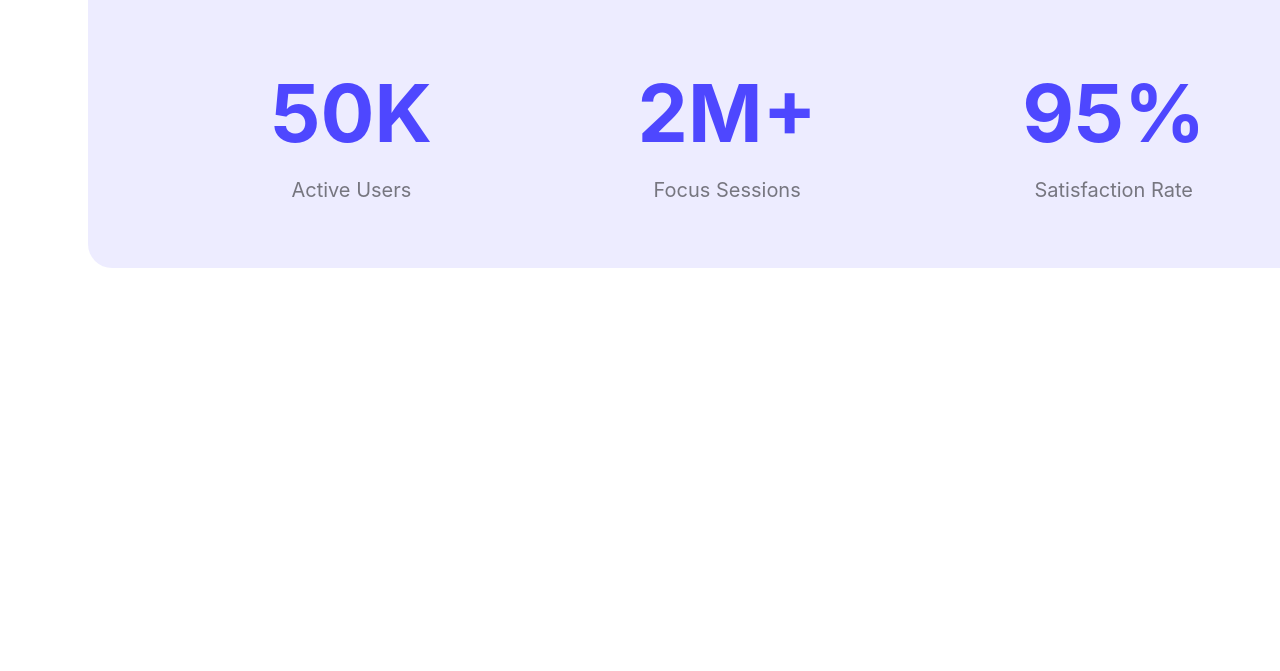
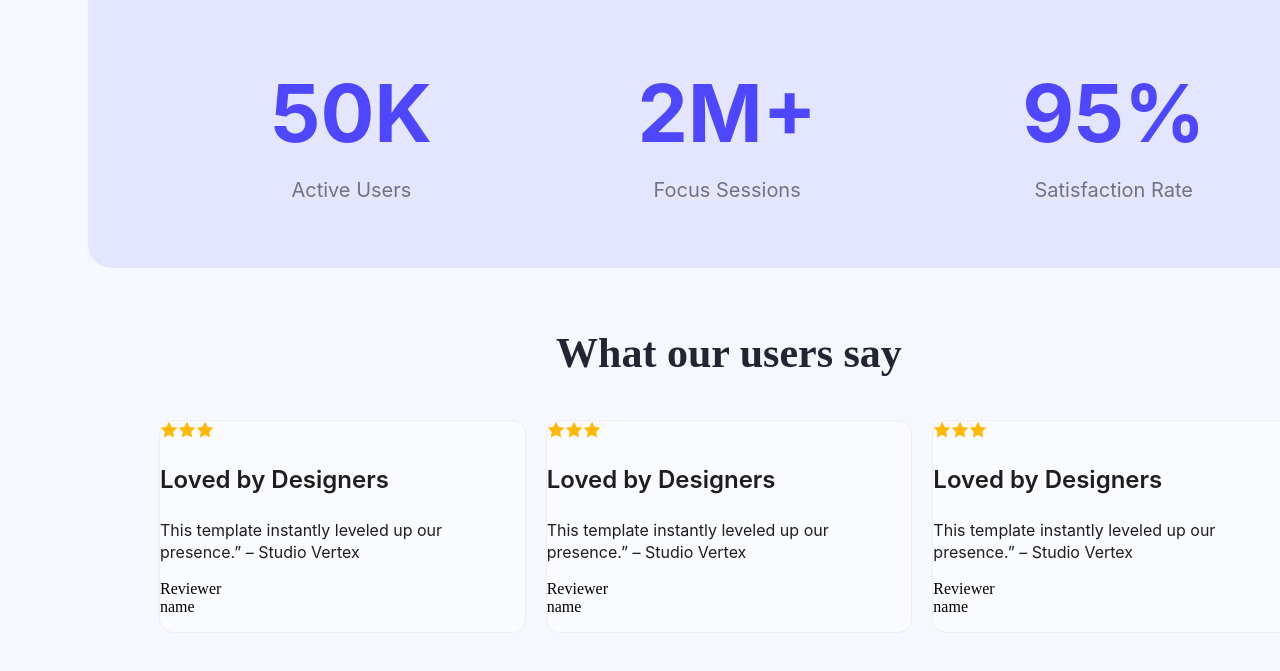
Before and after one commit to nayeem2k6/assignment-first, a plain HTML site: page index.html in a window 1280 px wide. Shown: the part 1422-2093 px from the top of the page. Drawn offline with Linux system fonts and the light colour scheme.

Commit message:
user-say-add

```diff
--- a/index.html
+++ b/index.html
@@ -6,7 +6,7 @@
     <title>assignment-1</title>
     <link rel="stylesheet" href="style/index.css">
 </head>
-<body class="assignment-1">
+<body class="assignment-1 coler-1">
     <header>
         <nav>
             <h2 class="nav-title">LOGO</h2>
@@ -61,6 +61,39 @@
                    </div>
             </section>
 
+
+    <!-- section-3 -->
+       <section class="section-3">
+        <h3 class="user-say">What our users say</h3>
+        <div class="skills-continer">
+        <div class="skill">
+            <img src="style/Assets/icon-star.png" alt=""><img src="style/Assets/icon-star.png" alt=""><img src="style/Assets/icon-star.png" alt=""><img src="" alt="">
+            <h3 class="skill-title">Loved by Designers</h3>
+            <p class="skill-description">This template instantly leveled up our presence.” – Studio Vertex</p>
+            <p class="skill-name">Reviewer <br> name</p>
+
+        </div>
+        <div class="skill">
+            <img src="style/Assets/icon-star.png" alt=""><img src="style/Assets/icon-star.png" alt=""><img src="style/Assets/icon-star.png" alt=""><img src="" alt="">
+            <h3 class="skill-title">Loved by Designers</h3>
+            <p class="skill-description">This template instantly leveled up our presence.” – Studio Vertex</p>
+            <p class="skill-name">Reviewer <br> name</p>
+        </div>
+        <div class="skill">
+            <img src="style/Assets/icon-star.png" alt=""><img src="style/Assets/icon-star.png" alt=""><img src="style/Assets/icon-star.png" alt=""><img src="" alt="">
+            <h3 class="skill-title">Loved by Designers</h3>
+            <p class="skill-description">This template instantly leveled up our presence.” – Studio Vertex</p>
+            <p class="skill-name">Reviewer <br>name</p>
+        </div>
+        </div>
+
+
+       </section>
+
+    <section class="section-4">
+
+
+    </section>
     </main>
     <footer>
 
--- a/style/index.css
+++ b/style/index.css
@@ -205,3 +205,64 @@ line-height: 0px;
 letter-spacing: 0%;
 text-align: center;
 }
+/* what-user-say */
+.user-say{
+    text-align: center;
+    color: rgb(37, 36, 50);
+font-family: Raleway;
+font-size: 42px;
+font-weight: 700;
+line-height: 49px;
+letter-spacing: 0%;
+text-align: center;
+}
+.skills-continer{
+display: flex;
+gap: 20px;
+}
+.skill-title{
+    color: rgb(30, 30, 30);
+font-family: Inter;
+font-size: 24px;
+font-weight: 600;
+line-height: 120%;
+letter-spacing: -2%;
+text-align: left;
+}
+.skill-description{
+    color: rgb(30, 30, 30);
+font-family: Inter;
+font-size: 16px;
+font-weight: 400;
+line-height: 140%;
+letter-spacing: 0%;
+text-align: left;
+}
+.skill{
+    box-sizing: border-box;
+border: 1px solid rgb(242, 237, 237);
+border-radius: 14px;
+background: rgba(255, 255, 255, 0.5);
+}
+.skill-name :hover{
+    width:318px ;
+    line-height: 10px;
+    text-decoration: underline;
+
+}
+.section-3{
+position: absolute;
+width: 1140px;
+height: 342px;
+left: 151px;
+top: 1701px;
+display: flex;
+flex-direction: column;
+justify-content: flex-start;
+align-items: center;
+gap: 50;
+padding: 0px;
+}
+.coler-1{
+ background-color: #F5F8FF;
+}
```
